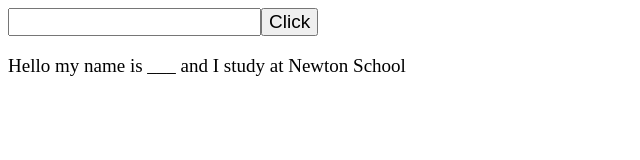
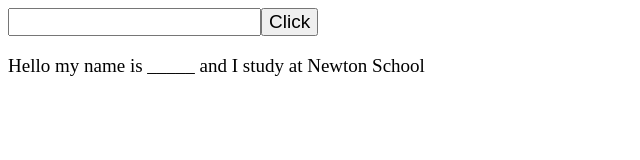
Before and after one commit to Nitin-kumar199/Outputting-Dynamic-data-in-React---React-Basics-Rendering-Lists-Conditional-c---mfvcnsmbjeca, a React app: page / in a window 1280 px wide. Shown: the top 160 px of the page, without its empty margins (0-640 px from the left). Built offline with nearby package versions, Linux system fonts and the light colour scheme.

Commit message:
Update App.js

```diff
--- a/src/components/App.js
+++ b/src/components/App.js
@@ -1,9 +1,9 @@
 import React,{useState,useEffect} from 'react'
 import '../styles/App.css';
 const App = () => {
-  const [name, setName] = useState("___");
+  const [name, setName] = useState("_____");
   const [input, setInput] = useState("");
-   const handleButtonClick = () => {
+   const handleButtonClick = (e) => {
    setName(input);
   };
   const handleInputChange = (event) => {
```
